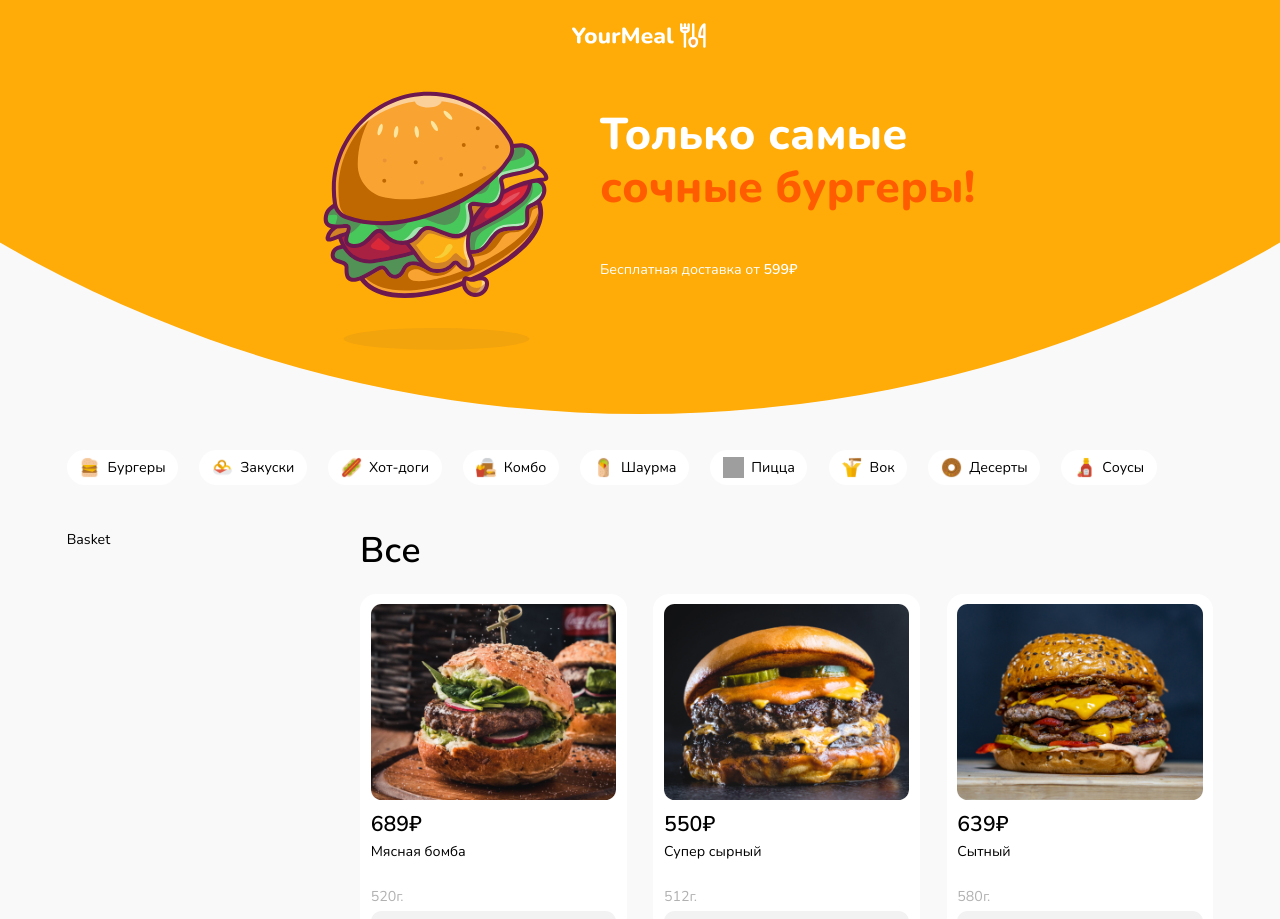
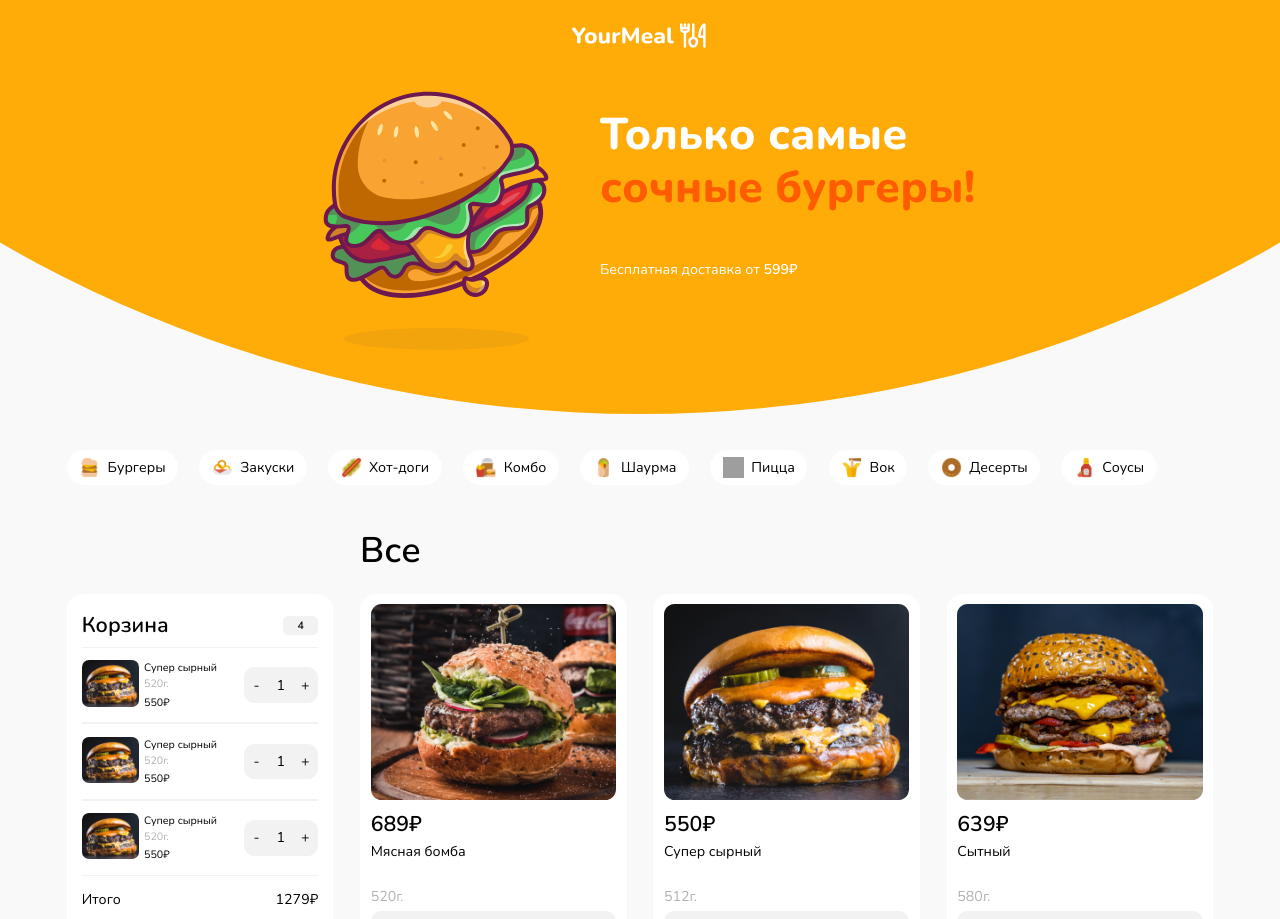
Before and after one commit to anyabravich/youmeal, a React (Vite) app: page / in a window 1280 px wide. Shown: the top 919 px of the page. Built offline with nearby package versions, Linux system fonts and the light colour scheme; grey boxes are pictures that could not be loaded.

Commit message:
Basket, BasketCard

```diff
--- a/src/components/Basket.tsx
+++ b/src/components/Basket.tsx
@@ -1,9 +1,61 @@
 import styled from "styled-components";
+import { rem } from "polished";
+import { colors } from "../styles/theme";
+import BasketCard from "./BasketCard";
+import Button from "./Button";
 
 const Basket = () => {
-  return <BasketContainer>Basket</BasketContainer>;
+  return (
+    <BasketContainer>
+      <BasketTitle className="h3">
+        <span>Корзина</span>
+        <BasketCount>4</BasketCount>
+      </BasketTitle>
+      <BasketCard />
+      <BasketCard />
+      <BasketCard />
+      <BasketTotal>
+        <BasketTotalTitle>Итого</BasketTotalTitle>
+        <BasketTotalPrice>1279₽</BasketTotalPrice>
+      </BasketTotal>
+      <Button className="_orange">Оформить заказ</Button>
+    </BasketContainer>
+  );
 };
 
-const BasketContainer = styled.aside``;
+const BasketContainer = styled.aside`
+  position: sticky;
+  top: ${rem(72)};
+  margin-top: ${rem(72)};
+  background: ${colors.white};
+  padding: ${rem(24)} ${rem(17)};
+  border-radius: ${rem(18)};
+`;
+
+const BasketTitle = styled.h3`
+  display: flex;
+  justify-content: space-between;
+  align-items: center;
+  margin-bottom: ${rem(12)};
+`;
+
+const BasketCount = styled.span`
+  padding: ${rem(2)} ${rem(16)};
+  font-size: ${rem(12)};
+  line-height: normal;
+  background: ${colors.gray};
+  border-radius: ${rem(6)};
+`;
+
+const BasketTotal = styled.div`
+  display: flex;
+  justify-content: space-between;
+  align-items: center;
+  margin-block: ${rem(16)} ${rem(24)};
+`;
+
+const BasketTotalTitle = styled.p``;
+
+const BasketTotalPrice = styled.p``;
 
 export default Basket;
--- /dev/null
+++ b/src/components/BasketCard.tsx
@@ -0,0 +1,66 @@
+import styled from "styled-components";
+import { rem } from "polished";
+import Quantity from "./Quantity";
+import { colors } from "../styles/theme";
+
+const BasketCard = () => {
+  return (
+    <BasketCardContainer>
+      <BasketCardImageContainer>
+        <BasketCardImage
+          src="/images/basket/basket-card-1.jpg"
+          alt="Карточка корзины"
+        />
+      </BasketCardImageContainer>
+      <BasketCardContent>
+        <BasketCardTitle>Супер сырный</BasketCardTitle>
+        <BasketCardWeight>520г.</BasketCardWeight>
+        <BasketCardPrice className="price">550₽</BasketCardPrice>
+      </BasketCardContent>
+      <Quantity />
+    </BasketCardContainer>
+  );
+};
+
+const BasketCardContainer = styled.article`
+  display: grid;
+  align-items: flex-start;
+  gap: ${rem(6)};
+  grid-template-columns: ${rem(64)} 1fr ${rem(84)};
+  padding-block: ${rem(14)};
+  border-top: 1px solid ${colors.gray};
+  border-bottom: 1px solid ${colors.gray};
+  box-sizing: border-box;
+`;
+
+const BasketCardImageContainer = styled.div`
+  width: ${rem(64)};
+  height: ${rem(52)};
+  border-radius: ${rem(12)};
+  overflow: hidden;
+  border-radius: ${rem(8)};
+`;
+
+const BasketCardImage = styled.img`
+  width: 100%;
+  height: 100%;
+  object-fit: cover;
+`;
+
+const BasketCardContent = styled.div`
+  font-size: ${rem(12)};
+  line-height: normal;
+`;
+
+const BasketCardTitle = styled.p`
+  margin-bottom: ${rem(1)};
+`;
+
+const BasketCardWeight = styled.p`
+  color: ${colors.silver};
+  margin-bottom: ${rem(4)};
+`;
+
+const BasketCardPrice = styled.p``;
+
+export default BasketCard;
--- a/src/components/Button.tsx
+++ b/src/components/Button.tsx
@@ -25,11 +25,19 @@ const ButtonContainer = styled.button`
   border-radius: ${rem(12)};
   background: ${colors.gray};
   transition: all 0.3s ease-in-out;
+  color: ${colors.black};
   &:hover {
     background: ${colors.lightOrange};
     color: ${colors.white};
     transition: all 0.3s ease-in-out;
   }
+  &._orange {
+    background: ${colors.orange};
+    color: ${colors.white};
+    &:hover {
+      background: ${colors.darkOrange};
+    }
+  }
 `;
 
 export default Button;
--- a/src/components/Cards.tsx
+++ b/src/components/Cards.tsx
@@ -2,7 +2,6 @@ import styled from "styled-components";
 import Card from "./Card";
 import { rem } from "polished";
 import { ICard, ICards } from "../types";
-import { useState } from "react";
 
 const CardsData = [
   {
--- a/src/components/Main.tsx
+++ b/src/components/Main.tsx
@@ -22,6 +22,7 @@ const MainContainer = styled.main``;
 
 const MainInner = styled(Container)`
   display: grid;
+  align-items: flex-start;
   gap: ${rem(30)};
   grid-template-columns: ${rem(300)} 1fr;
 `;
--- /dev/null
+++ b/src/components/Quantity.tsx
@@ -0,0 +1,44 @@
+import styled from "styled-components";
+import { rem } from "polished";
+import { colors } from "../styles/theme";
+
+const Quantity = () => {
+  return (
+    <QuantityContainer>
+      <QuantityButton type="button">-</QuantityButton>
+      <QuantityValue>1</QuantityValue>
+      <QuantityButton type="button">+</QuantityButton>
+    </QuantityContainer>
+  );
+};
+
+const QuantityContainer = styled.div`
+  display: inline-flex;
+  align-items: center;
+  align-self: center;
+  gap: ${rem(8)};
+  background: ${colors.gray};
+  border-radius: ${rem(12)};
+`;
+
+const QuantityButton = styled.button`
+  display: flex;
+  align-items: center;
+  justify-content: center;
+  width: ${rem(40)};
+  height: ${rem(40)};
+  font-size: ${rem(16)};
+  border-radius: ${rem(12)};
+  transition: all 0.3s ease-in-out;
+  &:hover {
+    background: ${colors.lightOrange};
+    color: ${colors.white};
+    transition: all 0.3s ease-in-out;
+  }
+`;
+
+const QuantityValue = styled.output`
+  font-size: ${rem(16)};
+`;
+
+export default Quantity;
--- a/src/styles/global.ts
+++ b/src/styles/global.ts
@@ -53,6 +53,11 @@ export const GlobalStyle = createGlobalStyle`
     font-weight: 600;
     line-height: 1.2;
   }
+  .h3 {
+    font-size: ${rem(24)};
+    font-weight: 600;
+    line-height: 1;
+  }
   .text {
     font-size: ${rem(16)};
     font-weight: 400;
```
Also changed, not shown: public/images/basket/basket-card-1.jpg (added).
